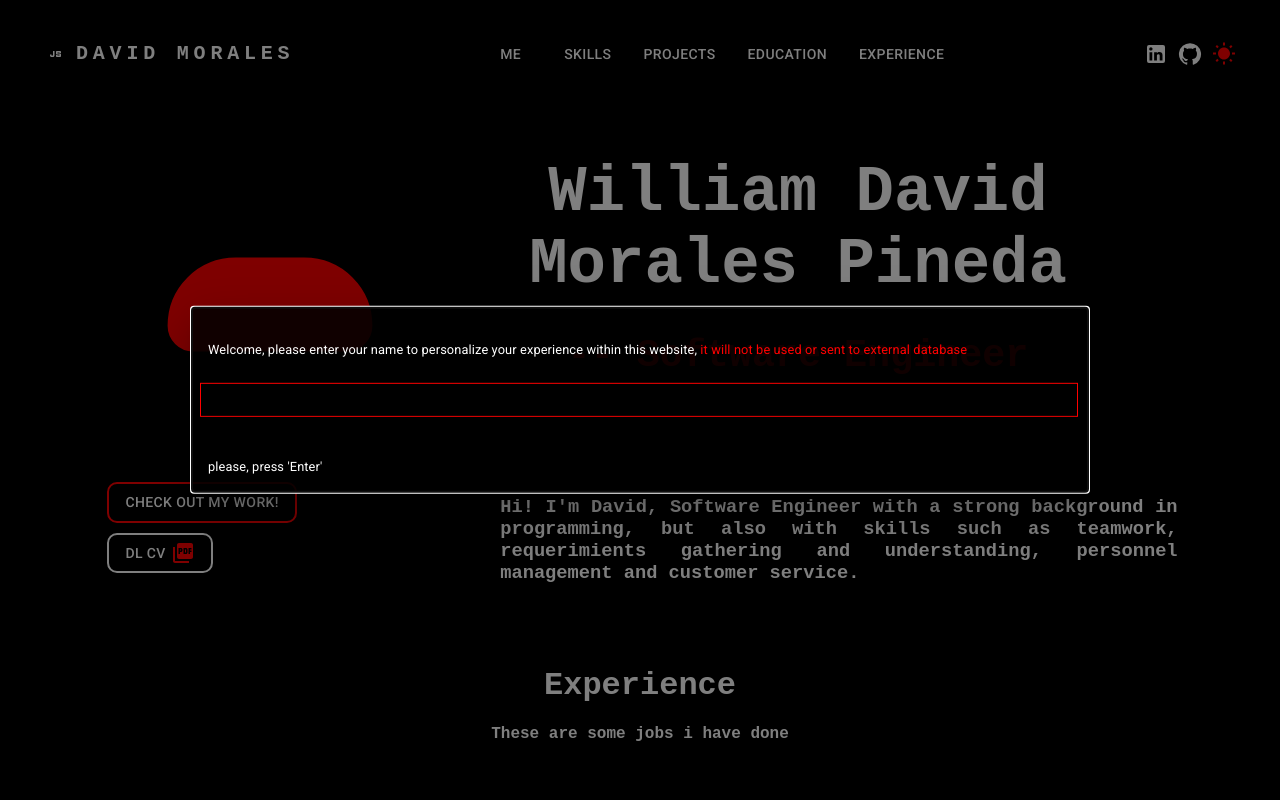
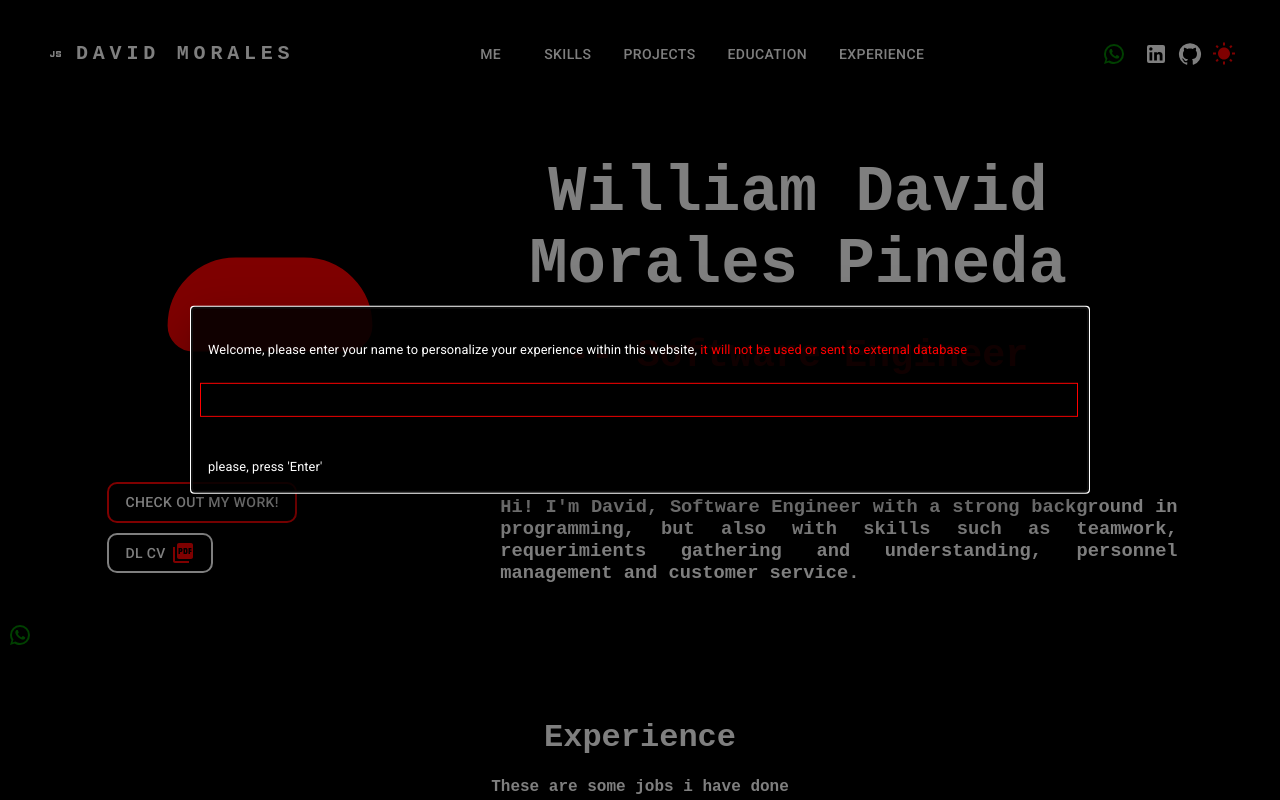
Before and after one commit to ZaliWow/portafolioDavid, a React (Vite) app: page / in a window 1280 px wide. Shown: the top 800 px of the page. Built offline with nearby package versions, Linux system fonts and the light colour scheme.

Commit message:
create buttonwhatsapp

```diff
--- a/src/App.jsx
+++ b/src/App.jsx
@@ -8,6 +8,7 @@ import { AllEducation } from "./components/allEducation"
 import { Final } from "./components/final"
 import { useState, useEffect } from "react"
 import { ModalWelcome } from "./components/welcome"
+import { WhatsAppButton } from "./components/WhatsappButton"
 
 
 
@@ -29,6 +30,9 @@ function App() {
      return storeMode ? JSON.parse(storeMode) : false;
 
   });
+
+
+
   const root = document.documentElement;
   useEffect(()=> {
     localStorage.setItem('mode', JSON.stringify(mode))
@@ -41,6 +45,8 @@ function App() {
       root.style.setProperty("--color", "black")
     }
   }, [mode])
+
+
 
 
    useEffect(()=> {
@@ -63,6 +69,7 @@ function App() {
 <ModalWelcome openWelcome={openWelcome} setOpenWelcome={setOpenWelcome} setVisit={setVisit}></ModalWelcome>
 <Navbar mode={mode} setMode={setMode}></Navbar>
 <AbautMe mode={mode} visit={visit}></AbautMe>
+<WhatsAppButton ></WhatsAppButton>
 <AllExperience></AllExperience>
 <Skills mode={mode}></Skills>
 <Proyects mode={mode}></Proyects>
--- /dev/null
+++ b/src/components/WhatsappButton.jsx
@@ -0,0 +1,23 @@
+import { WhatsApp } from "@mui/icons-material";
+import { IconButton } from "@mui/material";
+
+ export function WhatsAppButton() {
+  // Número de teléfono al que deseas enviar el mensaje
+  const phoneNumber = '+573108310792';
+  // Mensaje que deseas enviar
+  const message = '¡Hola! ¿Cómo estás?';
+
+  // Función para abrir la ventana de WhatsApp con el mensaje predefinido
+  const sendMessage = () => {
+    // Reemplaza el '+' con '00' si es un número internacional
+    const whatsappNumber = phoneNumber.startsWith('+') ? phoneNumber.replace('+', '00') : phoneNumber;
+    // Construye la URL de WhatsApp con el número y el mensaje
+    const url = `https://wa.me/${whatsappNumber}?text=${encodeURIComponent(message)}`;
+    // Abre la URL en una nueva pestaña
+    window.open(url, '_blank');
+  };
+
+  return (
+    <IconButton onClick={sendMessage}><WhatsApp sx={{color:'green'}}></WhatsApp></IconButton>
+  );
+}
--- a/src/components/navbar.jsx
+++ b/src/components/navbar.jsx
@@ -19,6 +19,7 @@ import { WbSunny } from '@mui/icons-material';
 import { LinkedIn } from '@mui/icons-material';
 import { GitHub } from '@mui/icons-material';
 import { useEffect } from 'react';
+import { WhatsAppButton } from './WhatsappButton';
 
 
 const pages = ['Me', 'Skills', 'Projects', 'Education', 'Experience'];
@@ -172,6 +173,7 @@ const root = document.documentElement;
         ))}
       </Box>
        <Tooltip  >
+        <WhatsAppButton></WhatsAppButton>
        <IconButton title="Linkedin"  onClick={handleLinkedin} sx={{ p: 0 , marginLeft:'10px'}}>
             <LinkedIn  sx={{ color: 'black' }} />
           </IconButton>
@@ -300,6 +302,7 @@ const root = document.documentElement;
         ))}
       </Box>
        <Tooltip title="Swap Mode" >
+       <WhatsAppButton></WhatsAppButton>
        <IconButton onClick={handleLinkedin} sx={{ p: 0 , marginLeft:'10px'}}>
             <LinkedIn  sx={{ color: 'white' }} />
           </IconButton>
```
